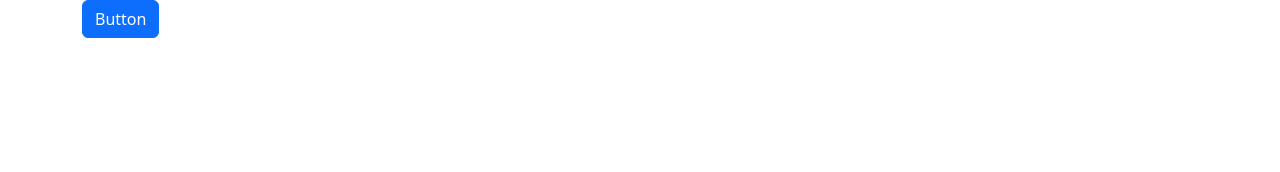
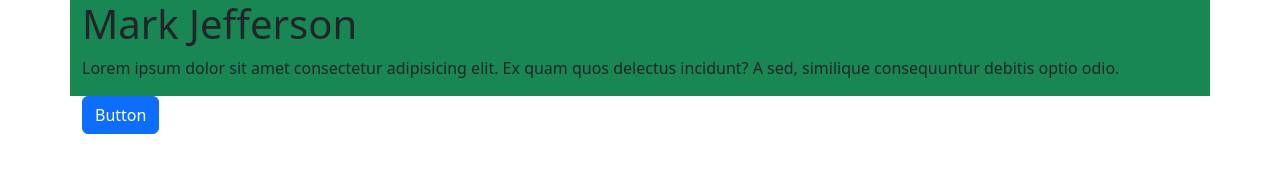
Before and after one commit to markjffrsn/sample-project, a website: page index.html in a window 1280 px wide. Drawn offline with nearby package versions, Linux system fonts and the light colour scheme.

Commit message:
Update index.html

```diff
--- a/index.html
+++ b/index.html
@@ -12,6 +12,16 @@
 	</head>
 	<body>
 		<div class="container">
+			<div class="row bg-success">
+				<div class="col">
+					<h1 class="">Mark Jefferson</h1>
+					<p class="">
+						Lorem ipsum dolor sit amet consectetur adipisicing elit. Ex quam
+						quos delectus incidunt? A sed, similique consequuntur debitis optio
+						odio.
+					</p>
+				</div>
+			</div>
 			<div class="btn btn-primary">Button</div>
 		</div>
 
```
